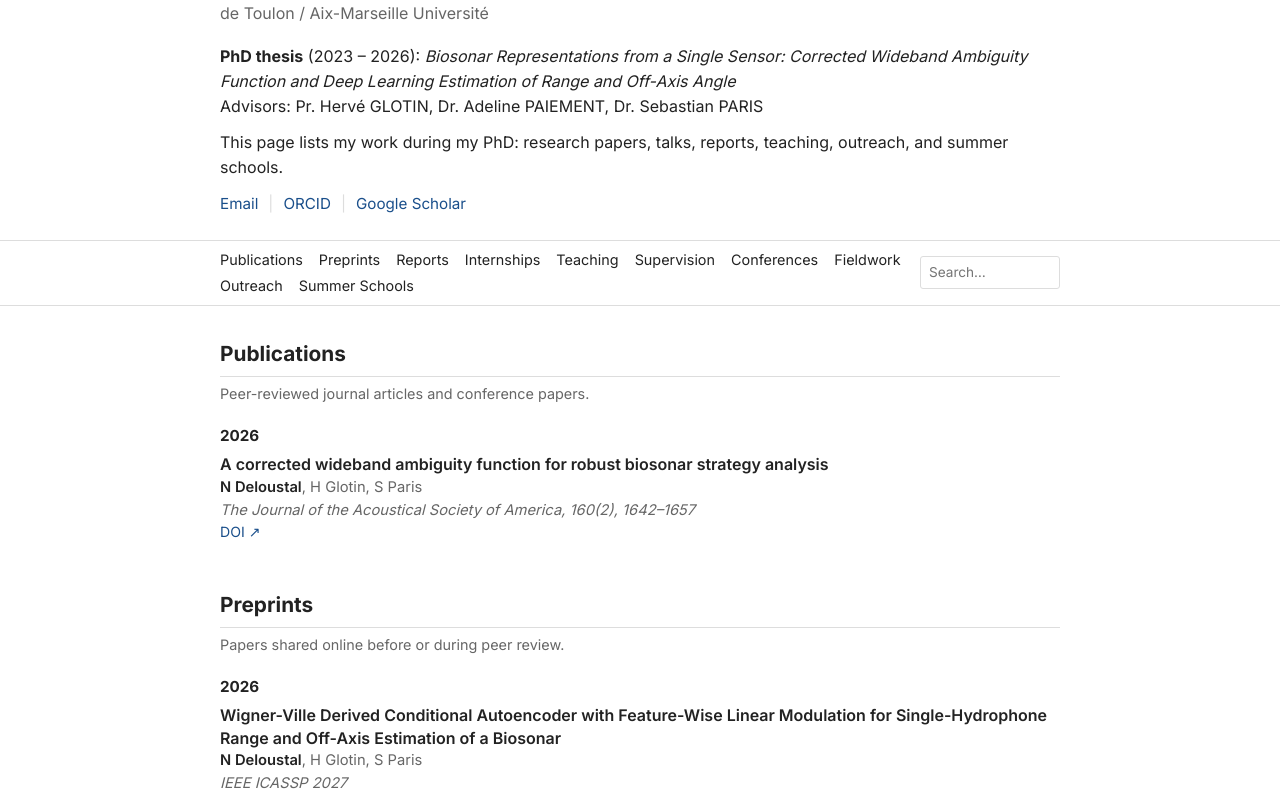
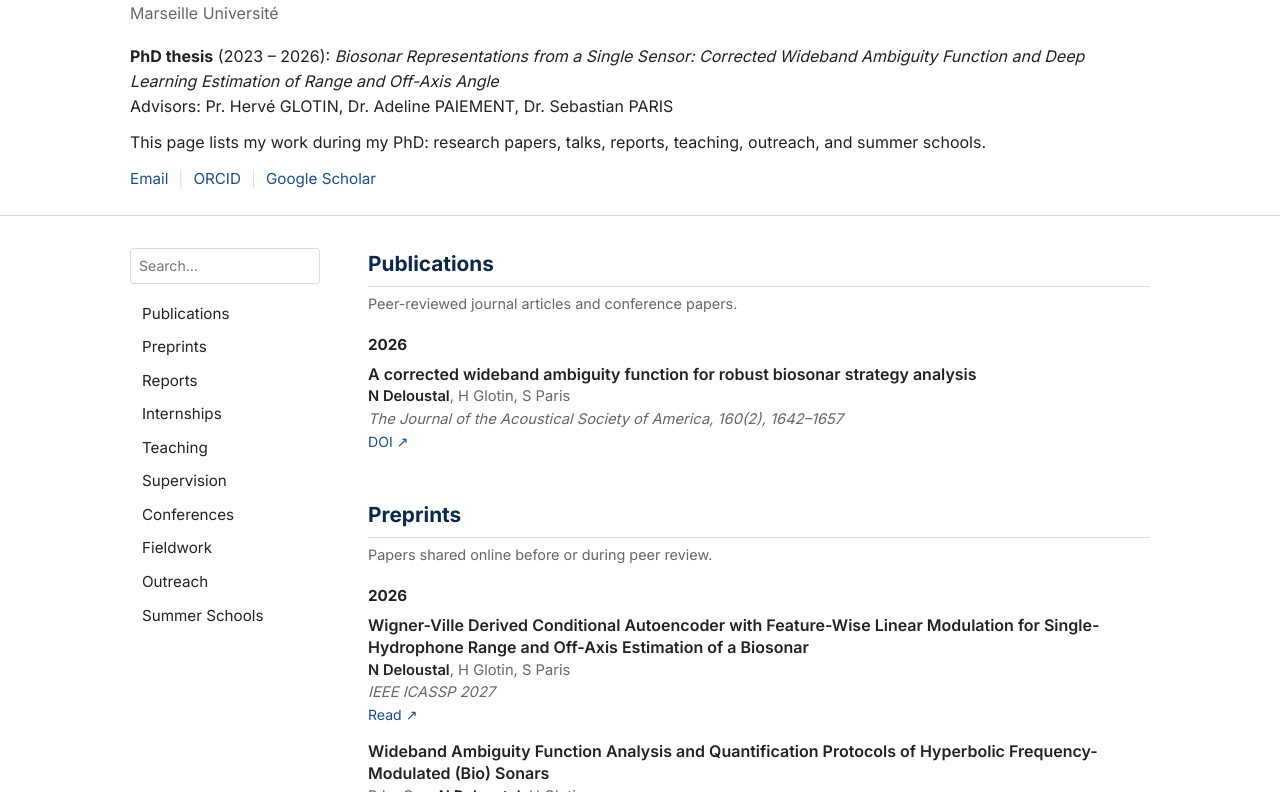
Before and after one commit to nico-las-git/website, a plain HTML site: page index.html in a window 1280 px wide. Shown: the part 112-904 px from the top of the page. Drawn offline with Linux system fonts and the light colour scheme.

Commit message:
Update index.html
color change

```diff
--- a/index.html
+++ b/index.html
@@ -14,9 +14,10 @@
     --muted: #666666;
     --line: #dddddd;
     --accent: #1a4f8b;
+    --title: #0b2a4a;
   }
   * { box-sizing: border-box; }
-  html { scroll-behavior: smooth; scroll-padding-top: 60px; }
+  html { scroll-behavior: smooth; scroll-padding-top: 16px; }
   body {
     margin: 0;
     background: var(--bg);
@@ -25,32 +26,32 @@
   }
   a { color: var(--accent); text-decoration: none; }
   a:hover { text-decoration: underline; }
-  .wrap { max-width: 880px; margin: 0 auto; padding: 0 20px; }
+  .wrap { max-width: 1060px; margin: 0 auto; padding: 0 20px; }
 
   /* Header */
   header { padding: 48px 0 24px; }
   .hero { display: flex; gap: 24px; align-items: center; }
   .hero img { width: 110px; height: 110px; border-radius: 4px; object-fit: cover; flex-shrink: 0; }
-  h1 { font-size: 2rem; font-weight: 700; margin: 0 0 2px; line-height: 1.2; }
+  h1 { color: var(--title); font-size: 2rem; font-weight: 700; margin: 0 0 2px; line-height: 1.2; }
   .role { color: var(--muted); margin: 0; }
   .thesis { margin: 18px 0 0; }
   .about { margin: 12px 0 0; }
   .links { margin-top: 12px; font-size: .95rem; }
   .links a + a::before { content: "|"; color: var(--line); margin: 0 10px; display: inline-block; }
 
-  /* Nav */
-  nav { position: sticky; top: 0; z-index: 10; background: var(--bg); border-top: 1px solid var(--line); border-bottom: 1px solid var(--line); }
-  nav .wrap { display: flex; gap: 12px; align-items: center; padding-top: 8px; padding-bottom: 8px; }
-  .navlinks { display: flex; flex-wrap: wrap; gap: 4px 16px; flex: 1; }
-  .navlinks::-webkit-scrollbar { display: none; }
-  .navlinks a { white-space: nowrap; font-size: .9rem; color: var(--text); }
-  .navlinks a:hover { color: var(--accent); }
-  #search { width: 140px; flex-shrink: 0; padding: 5px 8px; border: 1px solid var(--line); border-radius: 3px; background: var(--bg); color: var(--text); font: inherit; font-size: .85rem; }
+  /* Layout: menu column on the left */
+  header { border-bottom: 1px solid var(--line); }
+  .layout { display: grid; grid-template-columns: 190px 1fr; gap: 48px; align-items: start; }
+  aside { position: sticky; top: 0; padding-top: 32px; }
+  .navlinks { display: flex; flex-direction: column; gap: 2px; margin-top: 14px; }
+  .navlinks a { font-size: .95rem; color: var(--text); padding: 4px 0 4px 10px; border-left: 2px solid transparent; }
+  .navlinks a:hover { color: var(--title); border-left-color: var(--title); text-decoration: none; }
+  #search { width: 100%; padding: 6px 8px; border: 1px solid var(--line); border-radius: 3px; background: var(--bg); color: var(--text); font: inherit; font-size: .88rem; }
   #search:focus { outline: none; border-color: var(--accent); }
 
   /* Sections */
   section { padding: 32px 0 0; }
-  h2 { font-size: 1.3rem; font-weight: 700; margin: 0 0 6px; padding-bottom: 6px; border-bottom: 1px solid var(--line); }
+  h2 { color: var(--title); font-size: 1.3rem; font-weight: 700; margin: 0 0 6px; padding-bottom: 6px; border-bottom: 1px solid var(--line); }
   .intro { color: var(--muted); font-size: .9rem; margin: 0 0 12px; }
   .year { font-weight: 700; font-size: .95rem; margin: 18px 0 6px; }
   .item { margin: 0 0 14px; }
@@ -73,22 +74,27 @@
 
   footer { margin-top: 48px; padding: 18px 0 32px; border-top: 1px solid var(--line); color: var(--muted); font-size: .82rem; }
 
-  @media (max-width: 600px) {
+  @media (max-width: 760px) {
     header { padding-top: 32px; }
     .hero { flex-direction: column; align-items: flex-start; gap: 14px; }
     .hero img { width: 90px; height: 90px; }
-    #search { width: 110px; }
+    .layout { grid-template-columns: 1fr; gap: 0; }
+    aside { position: static; padding-top: 20px; }
+    .navlinks { flex-direction: row; flex-wrap: wrap; gap: 4px 16px; }
+    .navlinks a { padding: 2px 0; border-left: none; }
   }
 </style>
 </head>
 <body>
 
 <header><div class="wrap" id="hero"></div></header>
-<nav><div class="wrap">
-  <div class="navlinks" id="navlinks"></div>
-  <input id="search" type="search" placeholder="Search…" aria-label="Search activities">
-</div></nav>
-<main class="wrap" id="main"></main>
+<div class="wrap layout">
+  <aside>
+    <input id="search" type="search" placeholder="Search…" aria-label="Search activities">
+    <nav class="navlinks" id="navlinks"></nav>
+  </aside>
+  <main id="main"></main>
+</div>
 <footer><div class="wrap" id="foot"></div></footer>
 
 <script src="data.js"></script>
@@ -226,7 +232,7 @@
         const anyYear = list.some(it => yearOf(it));
         body = list.map(it => {
           const y = yearOf(it);
-          const head = anyYear && y !== lastYear ? `<div class="year">${y || "Undated"}</div>` : "";
+          const head = anyYear && y !== lastYear ? (y ? `<div class="year">${y}</div>` : `<div class="year"></div>`) : "";
           lastYear = y;
           return head + `<div class="item">${s.item(it)}</div>`;
         }).join("");
```
